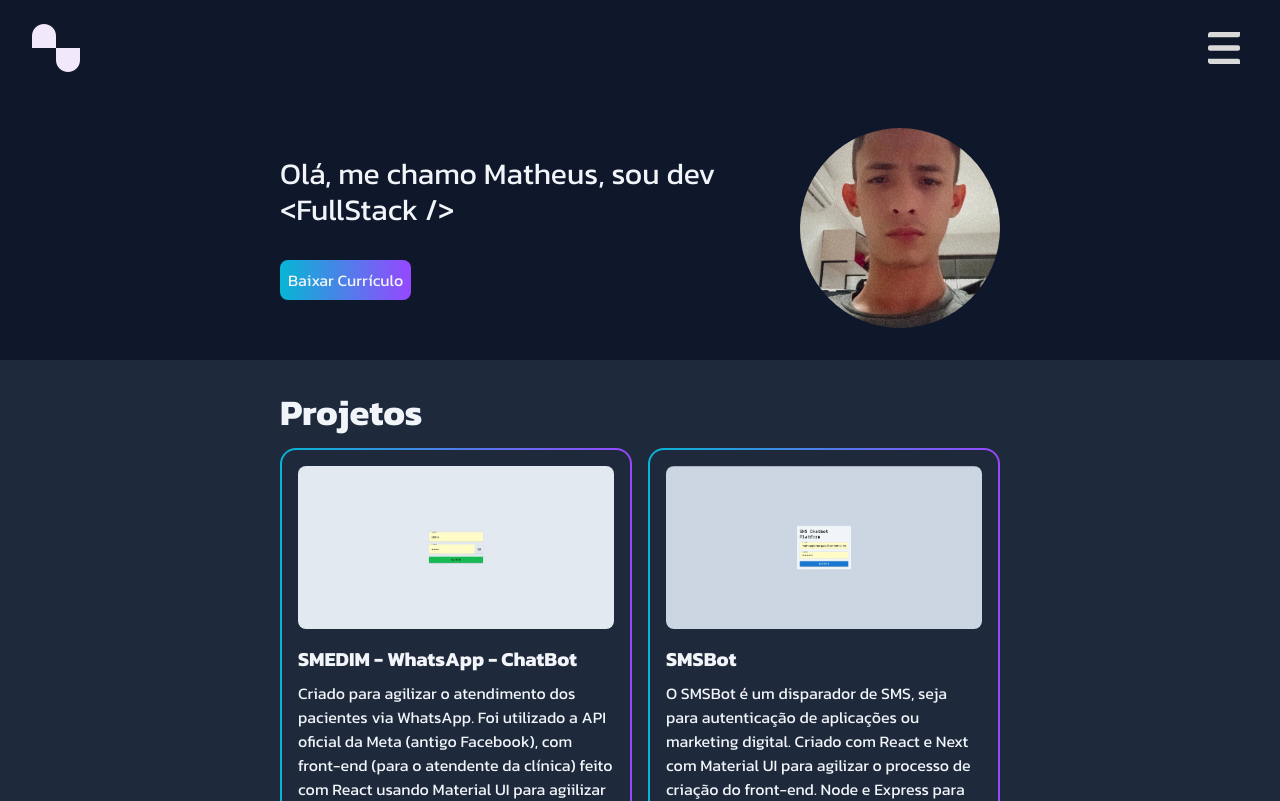
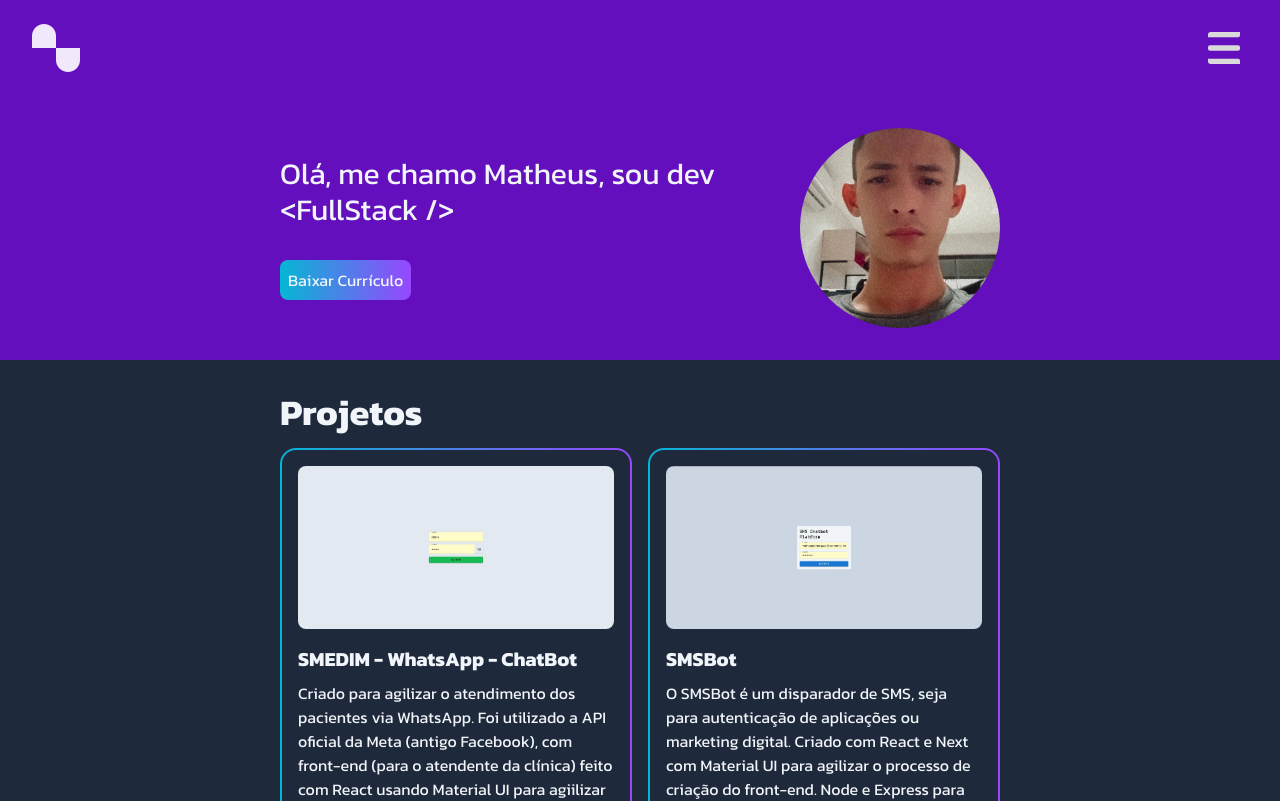
Before and after one commit to matheuspbmarques/portfolio, a Next.js app: page / in a window 1280 px wide. Shown: the top 801 px of the page. Built offline with nearby package versions, Linux system fonts and the light colour scheme.

Commit message:
ui: body background color changed

```diff
--- a/app/globals.css
+++ b/app/globals.css
@@ -3,7 +3,7 @@
 @tailwind utilities;
 
 body {
-  @apply bg-slate-900
+  @apply bg-primary
 }
 
 .custom-gradient{
--- a/tailwind.config.ts
+++ b/tailwind.config.ts
@@ -10,6 +10,7 @@ const config: Config = {
   theme: {
     extend: {
       colors: {
+        primary: '#630FBD',
         blue: {
           default: '#06B6D4'
         },
```
